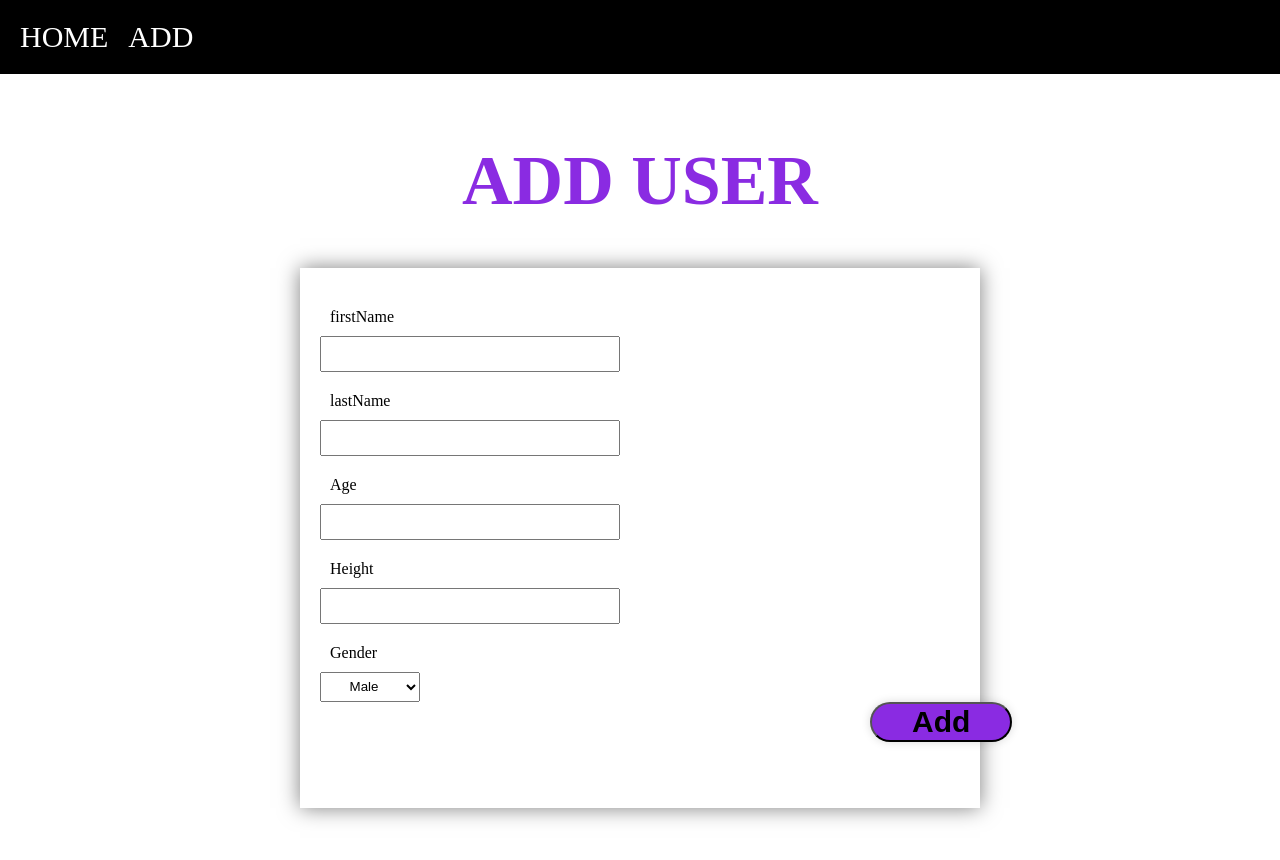
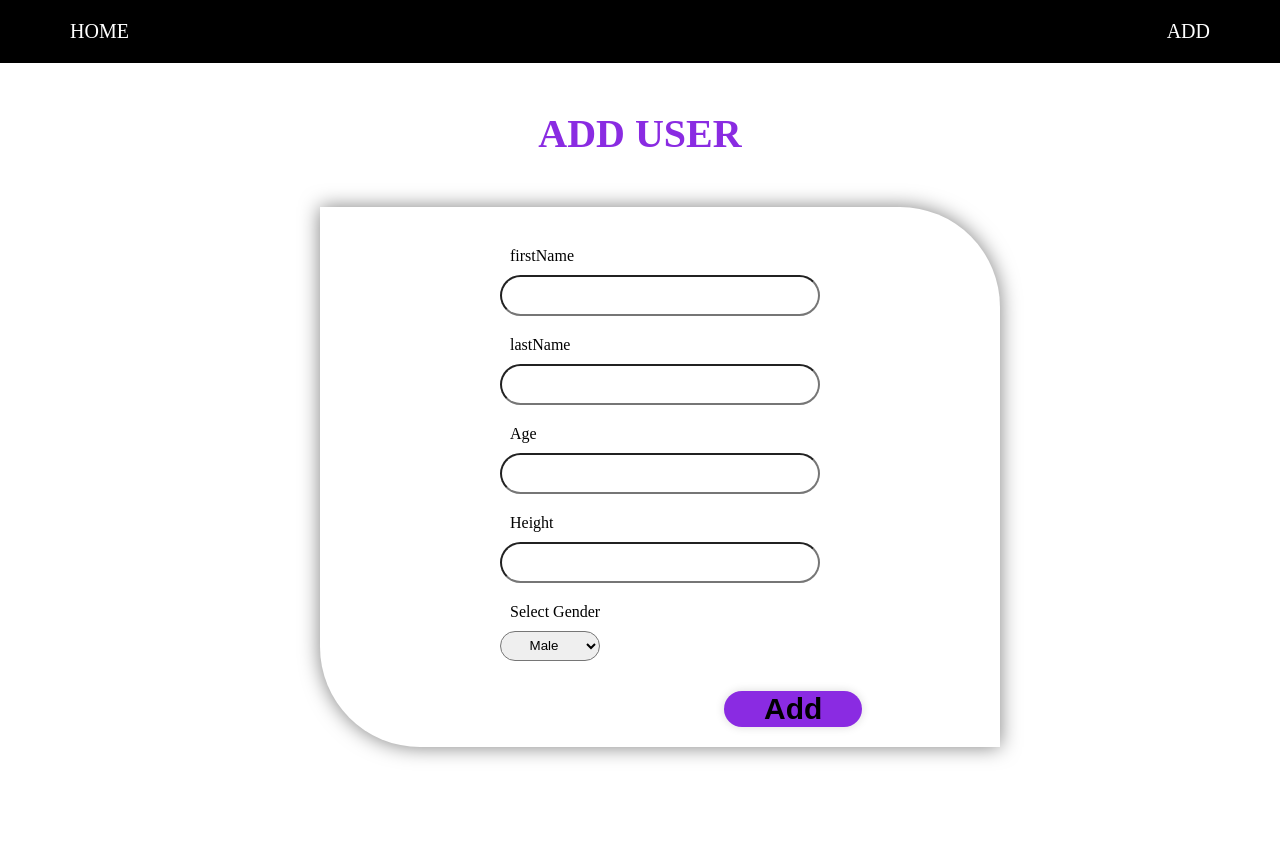
Before and after one commit to Andybegu/test, a React (Create React App) app: page /add in a window 1280 px wide. Shown: the top 860 px of the page. After the commit the page ends 800 px from the top, so only its background shows below. Built offline with nearby package versions, Linux system fonts and the light colour scheme.

Commit message:
new feauture added

```diff
--- a/src/App.js
+++ b/src/App.js
@@ -9,12 +9,13 @@ import { ToastContainer} from "react-toastify"
 function App() {
   return (
     <>
+    <ToastContainer/>
       <GlobalStyle/>
       <Header />
         <Switch>
-          <Route exact path="/" component={Home} />
-          <Route exact path="/add" component={Add} />
-          <Route exact path="/update/:id" component={Edit} />
+          <Route exact path="/" component={Home}/>
+          <Route exact path="/add" component={Add}/>
+          <Route exact path="/update/:id" component={Edit}/>
         </Switch>
     </>
   );
--- a/src/components/add.js
+++ b/src/components/add.js
@@ -116,8 +116,9 @@ const Add = () => {
           />
           </ContainerForm>
           <ContainerForm>
-            <Label>Gender</Label>
+            <Label>Select Gender</Label>
           <Select name="Gender" value={Gender} onChange={handleInputChange}>
+            <Option value="" selected disabled hidden>select</Option>
             <Option value="male">Male</Option>
             <Option value="female">Female</Option>
           </Select>
--- a/src/components/edit.js
+++ b/src/components/edit.js
@@ -3,19 +3,16 @@ import { useParams, useHistory } from "react-router-dom";
 import { useSelector, useDispatch } from "react-redux";
 import { editContactStart } from "../redux/action";
 import {
-  Button,
   ButtonType,
-  Container,
   ContainerForm,
-  Erorr,
   FormInput,
   H1,
   Input,
   Label,
   Option,
   Select,
+  ParantButton
 } from "../style/add";
-import { ParantButton } from "../style/home";
 import { toast } from "react-toastify";
 
 const Edit = () => {
--- a/src/components/home.js
+++ b/src/components/home.js
@@ -5,7 +5,6 @@ import { getContactsStart, deleteContactStart } from "../redux/action";
 import {
   P,
   CardWrapper,
-  ParantButton,
   Button,
   Card
 } from "../style/home";
@@ -25,27 +24,29 @@ const Home = () => {
   return (
     <>
       <P>User Data</P>
+      <CardWrapper >
             {Object.keys(data).map((id, index) => {
+
               return (
-                <CardWrapper key={id}>
-                <Card>
+
+                <Card key={id}>
                 <p>Name: {data[id].firstName}</p>
                 <p>Salary: {data[id].lastName}</p>
                 <p>AGE: {data[id].Age}</p>
                 <p>Height:{data[id].Height}</p>
                 <p>Gender: {data[id].Gender}</p>
-                <ParantButton>
                 <Link to={`/update/${id}`}>
                      <Button>Edit</Button>
                     </Link>
                      <Button primary onClick={() => onDelete(id)}>
                        DELETE
                      </Button>
-                     </ParantButton>
                      </Card>
-                </CardWrapper>
+
               );
+
             })}
+            </CardWrapper>
     </>
   );
 };
--- a/src/style/add.js
+++ b/src/style/add.js
@@ -1,98 +1,105 @@
+import styled, { createGlobalStyle } from 'styled-components';
 
-import styled, {createGlobalStyle} from "styled-components"
-
-
-export const GlobalStyle=createGlobalStyle`
+export const GlobalStyle = createGlobalStyle`
 body{
 	margin:0px;
 	padding: 0px;
 	background:blueblack;
 }
-`
+`;
 
-export const Container=styled.div`
-font-family:Arial, Helvetica, sans-serif ;
-background-color:blue;
-margin-left:30px;
-`
+// export const Container = styled.div`
+// 	font-family: Arial, Helvetica, sans-serif;
+// 	background-color: blue;
+// 	margin-left: 30px;
+// 	back
+// `;
+export const FormInput = styled.form`
+	height: 500px;
+	margin: 30px 25%;
+	padding: 20px;
+	box-shadow: 0 0 20px rgba(0, 0, 0, 0.5), 0 0px 40px rgba(0, 0, 0, 0);
+	border-radius: 0px 100px 0px 100px;
+	width: 50%;
+	@media screen and (max-width: 1055px) {
+		width: 90%;
+		margin: 30px 2%;
+		padding: 2px;
+	}
+`;
+export const H1 = styled.h1`
+	text-align: center;
+	color: blueviolet;
+	padding: 20px 0px;
+	font-size: 40px;
+	text-transform: uppercase;
+`;
+export const ContainerForm = styled.div`
+	display: flex;
+	flex-direction: column;
+	width: 50%;
+	justify-content: center;
+	margin: 10px 25%;
+	/* background-color: #777df4; */
+`;
+export const Form = styled.div``;
+export const Label = styled.label`
+	color: black;
+	margin: 10px;
+`;
 
-export const H1=styled.h1`
-/* "text-center text-dark py-3 display-2"; */
-text-align:center ;
-color:blueviolet ;
-padding-top:20px ;
-font-size:70px ;
-text-transform:uppercase;
-`
-export const ContainerForm=styled.div`
-display:flex;
-flex-direction:column;
-width:300px;
-justify-content:center;
-margin-top:10px
+export const Input = styled.input`
+	height: 35px;
+	color: black;
+	display: block;
+	border-radius: 50px;
+	padding-left: 20px;
+`;
+export const Select = styled.select`
+	width: 100px;
+	height: 30px;
+	text-align: center;
+	border-radius: 50px;
+`;
+export const Option = styled.option`
+	margin-top: 50px;
+	/* background-color: palevioletred; */
+`;
 
-`
-export const Form=styled.div`
+export const Button = styled.button`
+	font-size: 30px;
+	margin: 20px 20px 20px 60%;
+	background-color: blueviolet;
+	cursor: pointer;
+	font-weight: 700;
+	padding: 1px 40px;
+	box-shadow: 0 0 10px rgba(0, 0, 0, 0.15);
+	border-radius: 20px;
+	border: none;
 
-
-`
-export const Label=styled.label`
-color:black;
-margin:10px;
-`
-
-export const Input =styled.input`
-    height:30px;
-	color: black;
-    display: block;
-
-`
-export const Select=styled.select`
-width:100px;
-height:30px;
-text-align:center;
-`
-export const Option=styled.option`
-margin-top:50px ;
-background-color:palevioletred;
-`
-
-export const Button=styled.button`
- font-size:30px ;
- margin-left:550px ;
- background-color:blueviolet ;
- cursor:pointer ;
- font-weight:700 ;
- padding:1px 40px ;
- box-shadow:0 0 10px rgba(0,0,0,0.15) ;
- border-radius:20px ;
-
- &:hover{
-	 opacity:0.9 ;
-	 transform:scale(0.98) ;
- }
+	&:hover {
+		background-color: antiquewhite;
+	}
 `;
-export const Erorr=styled.div`
-    color: red;
-    margin-left:300px;
+export const Erorr = styled.div`
+	color: red;
+	margin-left: 300px;
 	font-size: 20px;
-
-`
-export const FormInput=styled.form`
-    height: 500px;
-	margin: 300px;
-	padding: 20px;
-	margin-top: 30px;
-	box-shadow: 0 0 20px rgba(0, 0, 0, 0.5), 0 0px 40px rgba(0, 0, 0, 0);
-	border-radius: 0px 0px 0px 0px;
-`
-
-export const ButtonType=styled.button`
-display:flex;
- margin:5px ;
- background-color:${(props)=>(props.primary?"blueviolet":"red")} ;
- cursor:pointer ;
- font-weight:700 ;
- box-shadow:0 0 10px rgba(0,0,0,0.15) ;
- border-radius:50px ;
-`
+`;
+export const ParantButton = styled.div`
+	display: flex;
+	padding: 10px;
+	margin: 20px 50%;
+`;
+export const ButtonType = styled.button`
+	display: flex;
+	background-color: ${(props) => (props.primary ? 'blueviolet' : 'red')};
+	cursor: pointer;
+	font-weight: 700;
+	box-shadow: 0 0 10px rgba(0, 0, 0, 0.15);
+	border-radius: 50px;
+	padding: 7px 20px;
+	border: none;
+	margin: 0px 20px;
+	color: #fff;
+`;
--- a/src/style/home.js
+++ b/src/style/home.js
@@ -1,60 +1,46 @@
 import styled from 'styled-components';
 
-
 export const CardWrapper = styled.div`
-    display: flex;
-    flex-direction:row;
-    height: 50%;
-	margin: 20px;
-	border-radius: 0px 0px 0px 0px;
+	display: flex;
+	flex-direction: row;
+	flex-wrap: wrap;
+	height: 50%;
+	margin: 10px 5%;
+	padding: 0px 20px;
+	/* background-color: red; */
 `;
 
-export const P=styled.p`
-margin-left:40px;
-text-transform:uppercase;
-font-size:40px;
-justify-content:center;
+export const P = styled.p`
+	margin-left: 6%;
+	text-transform: uppercase;
+	font-size: 40px;
+	justify-content: center;
 `;
 
-// export const Wrapper=styled.div`
-// display:flex;
-// flex-direction:row;
-// 	height: 70%;
-// 	margin: 20px;
-// 	padding: 20px;
-// 	margin-top: 30px;
-// 	font-family: Quicksand, arial, sans-serif;
-// 	box-shadow: 0 0 20px rgba(0, 0, 0, 1), 0 0px 40px rgba(0, 0, 0, 0);
-// 	border-radius: 0px 40px 0px 40px;
-// `
-export const Card=styled.div`
-    width:40%;
-	padding:20px;
-	font-family:arial, sans-serif;
+export const Card = styled.div`
+	width: 20%;
+	padding: 20px;
+	margin: 10px 10px;
+	font-family: arial, sans-serif;
 	box-shadow: 0 0 20px rgba(0, 0, 0, 0.5), 0 0px 40px rgba(0, 0, 0, 0);
-	border-radius: 0px 0px 0px 0px;
-`
-// export const Label=styled.label`
-// color:black;
-// margin:10px;
-// font-size:20px
-// display:flex;
+	border-radius: 0px 30px 0px 30px;
 
-// `
-export const ParantButton = styled.div`
-	display: flex;
-	padding:10px;
-	margin:20px
+	@media screen and (max-width: 1058px) {
+		width: 90%;
+	}
 `;
+
 export const Button = styled.button`
 	color: black;
-	border-radius:40px;
+	border-radius: 40px;
 	font-size: 16px;
 	cursor: pointer;
-	padding: 10px;
-	margin:10px;
-	justify-content:space-between;
+	padding: 7px 15px;
+	margin: 10px;
+	border: none;
+	justify-content: space-between;
 	text-transform: uppercase;
- font-weight:700 ;
- box-shadow:0 0 10px rgba(0,0,0,0.3) ;
+	font-weight: 700;
+	box-shadow: 0 0 10px rgba(0, 0, 0, 0.3);
+	background-color: ${(props) => (props.primary ? 'red' : 'green')};
 `;
--- a/src/style/navbar.js
+++ b/src/style/navbar.js
@@ -1,19 +1,18 @@
-
-import styled from "styled-components";
+import styled from 'styled-components';
 
 export const NavUnlisted = styled.ul`
-  text-decoration: none;
-  background-color:black ;
-  font-display:50px ;
-  font-size:30px ;
-  display:flex ;
-  align-items: center;
-  margin:0px;
-  padding:10px;
+	text-decoration: none;
+	background-color: black;
+	font-size: 20px;
+	display: flex;
+	justify-content: space-between;
+	align-items: center;
+	margin: 0px;
+	padding: 10px 60px;
 `;
 
 export const linkStyle = {
-  margin: "10px",
-  textDecoration: "none",
-  color: 'white',
+	margin: '10px',
+	textDecoration: 'none',
+	color: 'white',
 };
```
